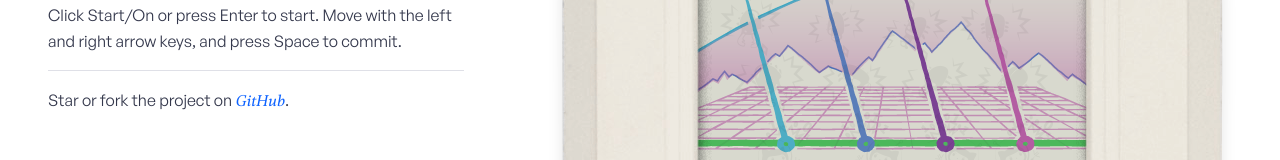
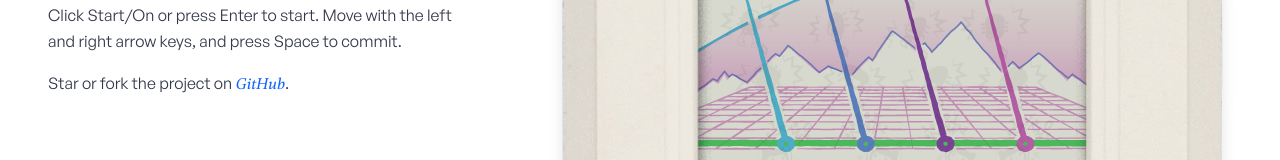
Before and after one commit to balajmarius/commit4, a React (Vite) app: page / in a window 1280 px wide. Shown: the part 265-425 px from the top of the page. Built offline with nearby package versions, Linux system fonts and the light colour scheme; no server answers.

Commit message:
refactor: remove project separator

```diff
--- a/src/core/layout.tsx
+++ b/src/core/layout.tsx
@@ -1,7 +1,6 @@
 import type { ReactNode } from "react";
 import { Trans, useTranslation } from "react-i18next";
 
-import { Separator } from "@/ui/separator";
 import { Typography } from "@/ui/typography";
 
 export type LayoutProps = {
@@ -46,9 +45,6 @@ export const Layout = ({ children }: LayoutProps) => {
           <Trans t={t} i18nKey="project.description" components={renderers} />
         </Typography>
         <Typography>{t("project.controls")}</Typography>
-
-        <Separator />
-
         <Typography>
           <Trans t={t} i18nKey="project.source" components={renderers} />
         </Typography>
--- a/src/static/css/main.css
+++ b/src/static/css/main.css
@@ -22,7 +22,6 @@
 
   --color-blue-100: #34384c;
   --color-blue-200: #0e63ff;
-  --color-gray-100: #dfe0e7;
 
   --background-image-case: url("../images/bg-1@2x.png");
   --background-image-screen: url("../images/bg-2@2x.png");
--- a/src/ui/separator.tsx
+++ /dev/null
@@ -1,8 +0,0 @@
-import type { HTMLAttributes } from "react";
-import { twMerge } from "tailwind-merge";
-
-export type SeparatorProps = HTMLAttributes<HTMLHRElement>;
-
-export const Separator = ({ className, ...props }: SeparatorProps) => {
-  return <hr {...props} className={twMerge("border-gray-100", className)} />;
-};
```
